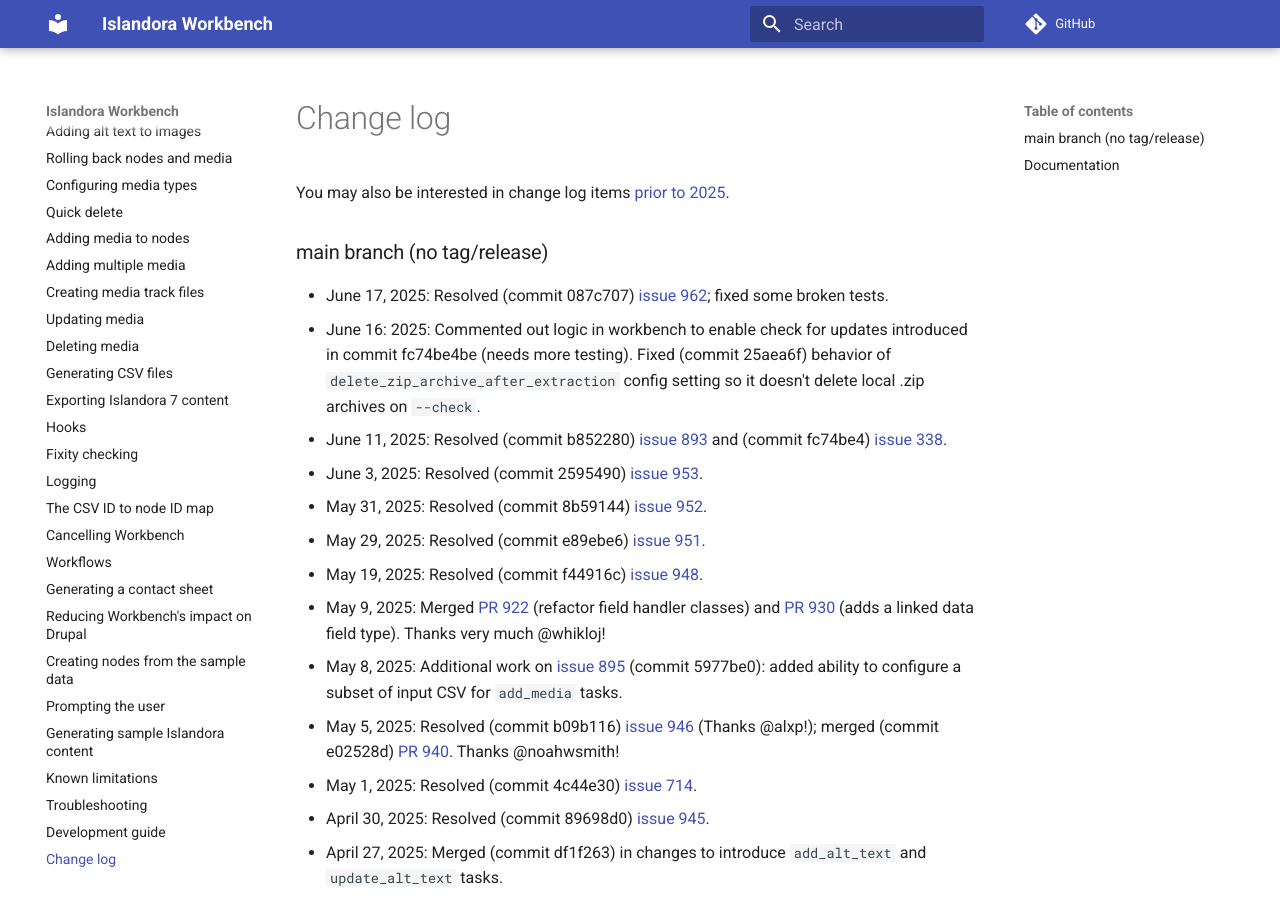
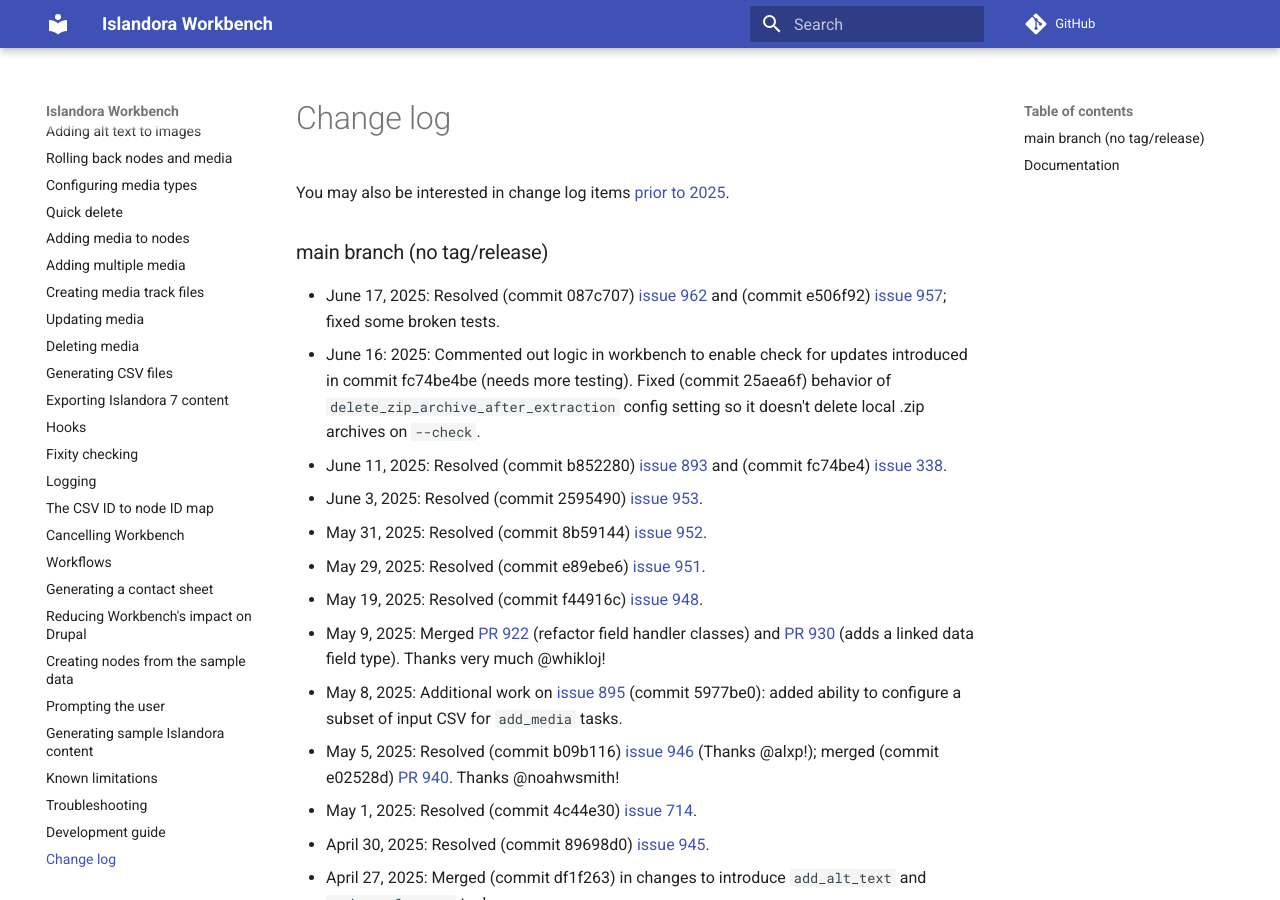
Before and after one commit to mjordan/islandora_workbench_docs, an MkDocs documentation site: the page built from docs/changelog.md, in a window 1280 px wide and 900 px high. Built offline with MkDocs 1.6.1 and Material for MkDocs 9.7.7, drawn with Linux system fonts in a browser that asks for light colours; comment, search, counter and statistics services are not loaded.

Commit message:
Updated changelog.

```diff
--- a/docs/changelog.md
+++ b/docs/changelog.md
@@ -2,7 +2,7 @@
 
 ### main branch (no tag/release)
 
-* June 17, 2025: Resolved (commit 087c707) [issue 962](https://github.com/mjordan/islandora_workbench/issues/962); fixed some broken tests.
+* June 17, 2025: Resolved (commit 087c707) [issue 962](https://github.com/mjordan/islandora_workbench/issues/962) and (commit e506f92) [issue 957](https://github.com/mjordan/islandora_workbench/issues/957); fixed some broken tests.
 * June 16: 2025: Commented out logic in workbench to enable check for updates introduced in commit fc74be4be (needs more testing). Fixed (commit 25aea6f) behavior of `delete_zip_archive_after_extraction` config setting so it doesn't delete local .zip archives on `--check`.
 * June 11, 2025: Resolved (commit b852280) [issue 893](https://github.com/mjordan/islandora_workbench/issues/893) and (commit fc74be4) [issue 338](https://github.com/mjordan/islandora_workbench/issues/338).
 * June 3, 2025: Resolved (commit 2595490) [issue 953](https://github.com/mjordan/islandora_workbench/issues/953).
```
